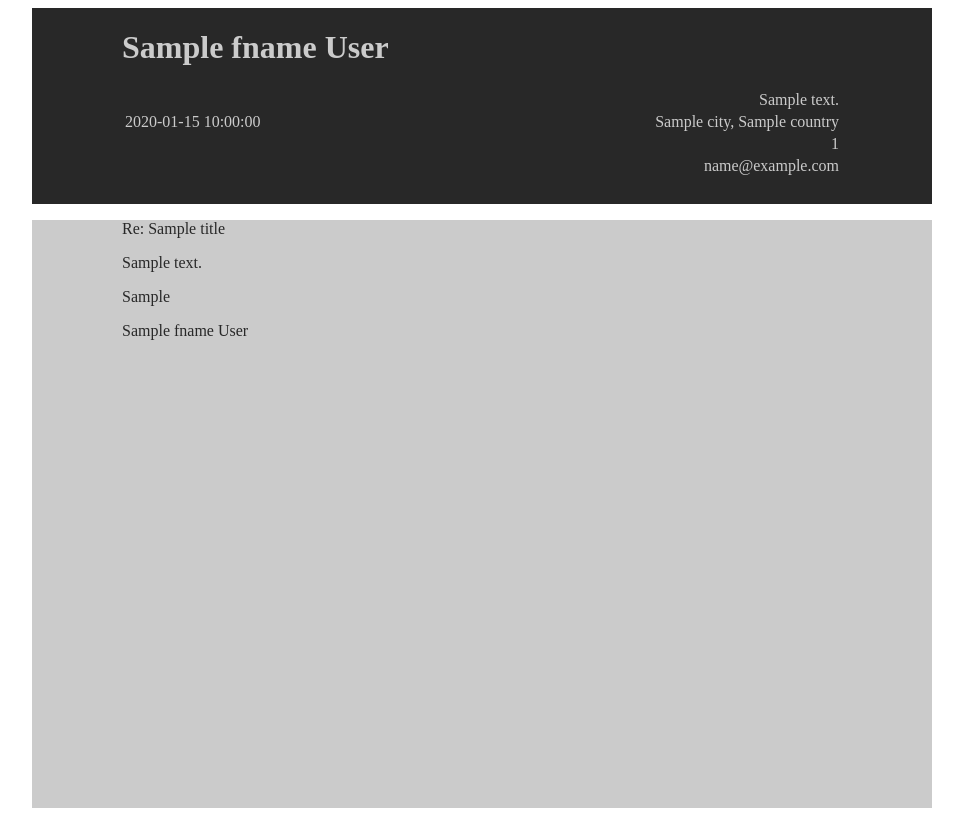
After one commit to elvirmisini/Flask_app, a Flask app: template templates/pdf_coverLetter_template.html in a window 1280 px wide. The commit adds this page. Shown: the whole page, without its empty margins (158-1121 px from the left). Run offline with Flask 2, Linux system fonts and the light colour scheme; the template is opened without the code that fills it: most values are stand-ins (such as "Sample title", 1, 10 or a date in 2020).

Commit message:
Backend cover

```diff
--- a/main.py
+++ b/main.py
@@ -37,5 +37,10 @@ def pdf_template():
 
     return Page.pdf_generate()
 
+@app.route("/pdfCoverLetter",methods = ['POST', 'GET'])
+def pdf_coverLetter_template():
+
+    return Page.pdf_coverLetter_template()
+
 if __name__ == '__main__':
     app.run(debug=True)
--- a/pages.py
+++ b/pages.py
@@ -81,3 +81,21 @@ class Page(object):
                 response.headers['Content-Type'] = 'application/pdf'
                 response.headers['Content-Disposition'] = 'inline;filename=CV of '+fname+lname+'.pdf'
                 return response
+    def pdf_coverLetter_template(self):
+                fname = request.form.get('fname')
+                lname = request.form.get('lname')
+                TodayDate = request.form.get('TodayDate')
+                email = request.form.get('email')
+                address = request.form.get('address')
+                Title = request.form.get('Title')
+                AboutMe = request.form.get('AboutMe')
+                levelL4 = request.form.get('levelL4')
+
+                full_filename = os.path.join(app.config['UPLOAD_FOLDER'], filename)
+                return render_template("pdf_template.html",  fname=fname, lname=lname,email=email, address=address,AboutMe=AboutMe,)
+                # render = render_template("pdf_template.html",display_image=full_filename,fname=fname,lname=lname,birthday=birthday,email=email,address=address,DriverLicence=DriverLicence,AboutMe=AboutMe,Education=Education,Experience=Experience,Skills=Skills,Hobbies=Hobbies,Language1=Language1,Language2=Language2,Language3=Language3,Language4=Language4,levelL1=levelL1,levelL2=levelL2,levelL3=levelL3,levelL4=levelL4)
+                pdf = pdfkit.from_string(render, False)
+                response = make_response(pdf)
+                response.headers['Content-Type'] = 'application/pdf'
+                response.headers['Content-Disposition'] = 'inline;filename=CV of ' + fname + lname + '.pdf'
+                return response
--- /dev/null
+++ b/templates/pdf_coverLetter_template.html
@@ -0,0 +1,78 @@
+{% block content %}
+<html lang="en">
+<head>
+    <meta charset="UTF-8">
+<title>Cover Letter of {{fname}} {{lname}}</title>
+    <style>
+        #div1{
+        background-color:#282828;
+        color:#CBCBCB ;
+        width:900px;
+        height:25%;
+        }
+        #div2{
+        background-color:#CBCBCB ;
+        color:#282828;
+        width:900px;
+        height:75%;
+        }
+        table{
+        width:80%;
+        }
+        p{
+        width:80%;
+        text-align:left;
+        }
+        .paragraph{
+        word-break: break-word;
+        }
+        #title1{
+        float:left;
+        padding-left:90px;
+        }
+        td{
+        color:#CBCBCB ;
+        }
+        .left{
+        float:left;
+        }
+        .right{
+        float:right;
+        }
+    </style>
+</head>
+<body>
+<!--<h1>Your name is Bitch: </h1>
+<h3>Yor location is </h3>-->
+<center>
+<div id="div1">
+<h1 id="title1">{{ fname }} {{ lname }}</h1>
+<table>
+    <tr>
+        <td class="left"></td>
+        <td class="right">{{address}}</td>
+    </tr>
+    <tr>
+        <td class="left">{{TodayDate}}</td>
+        <td class="right">{{city}}, {{country}}</td>
+    </tr>
+    <tr>
+        <td class="left"></td>
+        <td class="right">{{PhoneNumber}}</td>
+    </tr>
+    <tr>
+        <td class="left"></td>
+        <td class="right">{{email}}</td>
+    </tr>
+</table>
+</div>
+    <div id="div2">
+        <p class="paragraph">Re: {{Title}}</p>
+        <p class="paragraph"> {{AboutMe}}</p>
+        <p>{{EndWith}}</p>
+        <p>{{ fname }} {{ lname }}</p>
+    </div>
+</center>
+</body>
+</html>
+{% endblock %}
```
Also changed, not shown: templates/third.html (+11 -15 lines).
